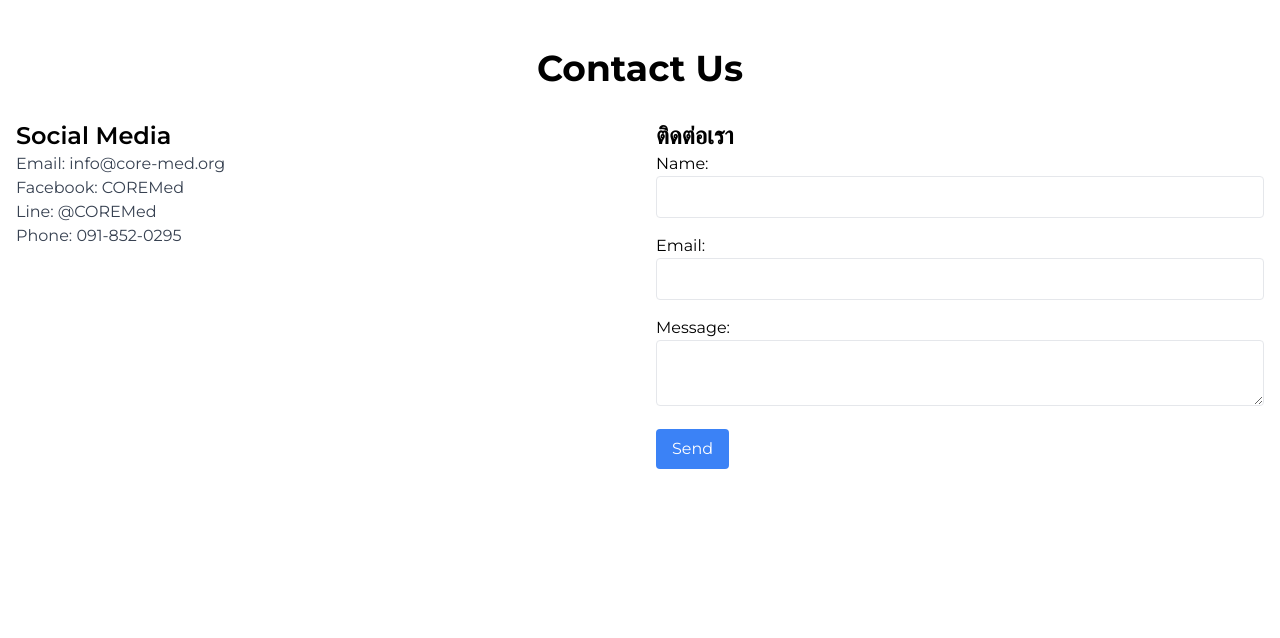
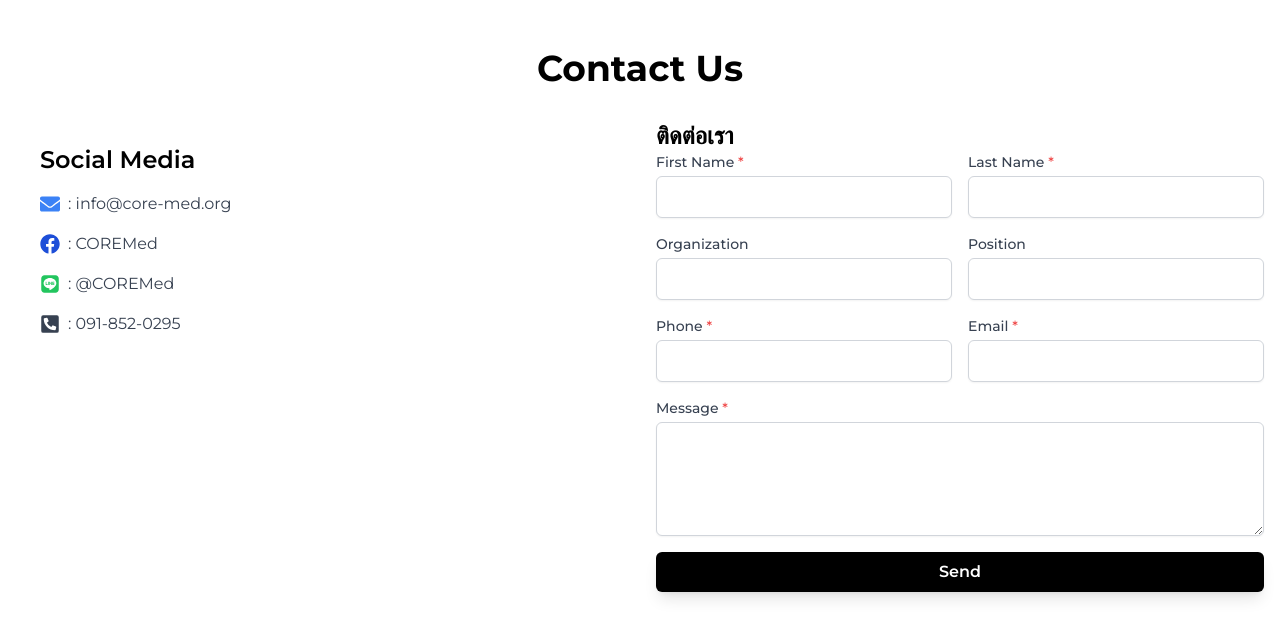
Before and after one commit to KSTN-coder/nextjs-web, a Next.js app: page /contact in a window 1280 px wide. Shown: the top 638 px of the page. Built offline with nearby package versions, Linux system fonts and the light colour scheme.

Commit message:
Our Services

```diff
--- a/package.json
+++ b/package.json
@@ -9,10 +9,12 @@
     "lint": "next lint"
   },
   "dependencies": {
+    "@heroicons/react": "^2.2.0",
     "next": "15.1.6",
     "nodemailer": "^6.10.0",
     "react": "^19.0.0",
-    "react-dom": "^19.0.0"
+    "react-dom": "^19.0.0",
+    "react-icons": "^5.4.0"
   },
   "devDependencies": {
     "@eslint/eslintrc": "^3",
--- a/src/app/api/send-email/route.ts
+++ b/src/app/api/send-email/route.ts
@@ -1,30 +1,44 @@
-// src/app/api/send-email/route.ts
-import { NextResponse } from 'next/server';
-import nodemailer from 'nodemailer';
+import { NextResponse } from "next/server";
+import nodemailer from "nodemailer";
 
-export async function POST(request: Request) {
-  const { name, email, message } = await request.json();
+export async function POST(req: Request) {
+  try {
+    const body = await req.json();
+    const { firstName, lastName, organization, position, phone, email, message } = body;
+
+    if (!firstName || !lastName || !phone || !email || !message) {
+      return NextResponse.json({ error: "All required fields must be filled." }, { status: 400 });
+    }
 
     const transporter = nodemailer.createTransport({
-    service: 'gmail',
+      host: "smtp.gmail.com",
+      port: 587,
+      secure: false,
       auth: {
         user: process.env.EMAIL_USER,
-      pass: process.env.EMAIL_PASSWORD,
+        pass: process.env.EMAIL_PASS,
       },
     });
 
     const mailOptions = {
-    from: email,
-    to: process.env.EMAIL_GROUP,
-    subject: `New Contact Form Submission from ${name}`,
-    text: message,
+      from: `"Contact Form" <${process.env.EMAIL_USER}>`,
+      to: `<${process.env.EMAIL_GROUP}>`,
+      subject: "New Contact Form Submission",
+      text: `
+        Name: ${firstName} ${lastName}
+        Organization: ${organization || "N/A"}
+        Position: ${position || "N/A"}
+        Phone: ${phone}
+        Email: ${email}
+        Message: ${message}
+      `,
     };
 
-  try {
     await transporter.sendMail(mailOptions);
-    return NextResponse.json({ message: 'Message sent successfully!' });
+
+    return NextResponse.json({ success: "Email sent successfully!" });
   } catch (error) {
-    console.error(error);
-    return NextResponse.json({ message: 'Failed to send message.' }, { status: 500 });
+    console.error("Error sending email:", error);
+    return NextResponse.json({ error: "Failed to send email." }, { status: 500 });
   }
 }
--- a/src/app/globals.css
+++ b/src/app/globals.css
@@ -7,6 +7,7 @@
     opacity: 0%;
     transform: translateY(0px);
   }
+
   to {
     opacity: 100%;
     transform: translateY(0);
@@ -35,6 +36,7 @@
   max-width: 1000px;
   padding: 0 1rem;
 }
+
 .hero-content h1 {
   font-size: 3rem;
   margin-bottom: 1rem;
@@ -47,6 +49,7 @@
   margin-bottom: 1rem;
   line-height: 1.2;
 }
+
 .overlay {
   height: 100%;
   width: 100%;
@@ -71,6 +74,7 @@
   text-align: center;
   /* จัดข้อความให้อยู่กลาง */
 }
+
 .services-card {
   background: #fff;
   border-radius: 8px;
@@ -78,6 +82,10 @@
   /* ตัดรูปเกินขอบหากมี */
   padding: 1rem;
   text-align: left;
+  color: #2b5d9f;
+  /* สีข้อความหัวข้อ */
+  font-size: 0.9rem;
+  /* ขนาดข้อความหัวข้อ */
   /* จัดข้อความให้อยู่กลาง */
   /* box-shadow: 0px 0px 20px 20px #0000001a; */
 }
@@ -94,9 +102,10 @@
   border-radius: 8px;
   overflow: hidden;
   box-shadow: -1px 20px 20px 20px #0000001a;
-    padding: 1rem;
+  padding: 2rem;
   text-align: left;
 }
+
 .description-services {
   /* background: #f4f4f4; */
   /* border-radius: 8px; */
@@ -116,18 +125,18 @@
   font-size: 15px;
 }
 
-.services-card {
-  color: #2b5d9f; /* สีข้อความหัวข้อ */
-  font-size: 1.25rem; /* ขนาดข้อความหัวข้อ */
+
+
+.service-description {
+  color: #4b5563;
+  /* สีข้อความเนื้อหา */
+  margin-top: 8px;
+  padding: 8px;
+  background-color: #f9fafb;
+  /* สีพื้นหลังเนื้อหา */
+  border-radius: 4px;
 }
 
-.service-description {
-  color: #4b5563; /* สีข้อความเนื้อหา */
-  margin-top: 8px;
-  padding: 8px;
-  background-color: #f9fafb; /* สีพื้นหลังเนื้อหา */
-  border-radius: 4px;
-}
 /*------ 670px --------*/
 
 @media (max-width: 670px) {
@@ -137,29 +146,38 @@
     line-height: 1.2;
     font-weight: bold;
   }
+
   .about-img {
     display: flex;
     flex-wrap: wrap;
   }
+
   .navbar {
     max-width: auto;
   }
 
 }
+
 /* สำหรับ iPhone 14 Pro Max ในรูปแบบ Portrait */
 @media only screen and (max-width: 428px) and (max-height: 926px) {
   .text-container {
-    font-size: 16px; /* ปรับขนาดฟอนต์ */
-    line-height: 1.5; /* ปรับระยะห่างระหว่างบรรทัด */
-    padding: 10px; /* เพิ่มระยะห่างรอบข้อความ */
+    font-size: 16px;
+    /* ปรับขนาดฟอนต์ */
+    line-height: 1.5;
+    /* ปรับระยะห่างระหว่างบรรทัด */
+    padding: 10px;
+    /* เพิ่มระยะห่างรอบข้อความ */
   }
 }
 
 /* สำหรับ iPhone 14 Pro Max ในรูปแบบ Landscape */
 @media only screen and (max-width: 926px) and (max-height: 428px) {
   .text-container {
-    font-size: 14px; /* ปรับขนาดฟอนต์ */
-    line-height: 1.4; /* ปรับระยะห่างระหว่างบรรทัด */
-    padding: 8px; /* เพิ่มระยะห่างรอบข้อความ */
+    font-size: 14px;
+    /* ปรับขนาดฟอนต์ */
+    line-height: 1.4;
+    /* ปรับระยะห่างระหว่างบรรทัด */
+    padding: 8px;
+    /* เพิ่มระยะห่างรอบข้อความ */
   }
 }
--- a/src/app/page.tsx
+++ b/src/app/page.tsx
@@ -8,7 +8,6 @@ import Social from "../components/Social";
 
 export default function Home() {
   return (
-
     <div className="font-sans ">
       <Navbar />
 
@@ -30,14 +29,12 @@ export default function Home() {
               in Medicine
             </h1>
             <p className="text-lg">
-              ยินดีต้อนรับสู่
-              <br /> COREMed: Center for Outstanding Research and Excellence in
-              Medicine <br />
+              <br />
+              COREMed
+              <br />
               ที่ปรึกษางานวิจัยทางการแพทย์และการตีพิมพ์ระดับมืออาชีพ
             </p>
-
           </div>
-
         </div>
       </div>
 
@@ -45,11 +42,47 @@ export default function Home() {
       <Services />
       <div>
         <main className="container mx-auto p-4">
-          <h1 className="text-4xl font-bold text-center my-8">Contact Us</h1>
-          <div className="grid grid-cols-1 md:grid-cols-2 gap-8">
-            <Social />
-            <div>
-            <ContactForm />
+          <div className="bg-gray-50 py-10">
+            <div className="container mx-auto px-4">
+              <h1 className="text-4xl font-bold text-center mb-6 text-blue-600">
+                Contact Us
+              </h1>
+              <div className="grid grid-cols-1 md:grid-cols-2 gap-4 bg-white p-4 rounded-lg shadow-lg">
+                {/* Social Media Section */}
+                <div className="space-y-4">
+                  <Social />
+                  <div className="mt-4">
+                    <h5 className="text-xl font-semibold text-blue-600 mb-2">
+                      ทำไมถึงเลือกเรา?
+                    </h5>
+                    <ul className="list-disc list-inside text-gray-700 space-y-1">
+                      <li>สามารถปรับรูปแบบตามเป้าหมายงานวิจัยของคุณ</li>
+                      <li>
+                        ที่ปรึกษาที่มีประสบการณ์และมีผลงานโดดเด่นในแวดวงวิชาการ
+                      </li>
+                      <li>
+                        การส่งมอบงานตรงเวลาและยึดมั่นในมาตรฐานคุณภาพสูงสุด
+                      </li>
+                      <li>ราคาที่สมเหตุสมผล พร้อมแพ็คเกจที่ยืดหยุ่น</li>
+                    </ul>
+                  </div>
+                  <div className="mt-4">
+                    <h6 className="text-xl font-semibold text-blue-600 mb-2">
+                      เริ่มงานกับเราด้วยขั้นตอนง่าย ๆ
+                    </h6>
+                    <div className="flex space-x-2 text-gray-700">
+                      <span>1. นัดเวลา</span>
+                      <span>2. พูดคุย</span>
+                      <span>3. เสนอ Solution ที่เหมาะสม</span>
+                    </div>
+                  </div>
+                </div>
+
+                {/* Contact Form Section */}
+                <div className="space-y-4">
+                  <ContactForm />
+                </div>
+              </div>
             </div>
           </div>
         </main>
--- a/src/components/ContactForm.tsx
+++ b/src/components/ContactForm.tsx
@@ -1,15 +1,27 @@
-// src/components/ContactForm.tsx
 "use client";
 
 import { useState } from "react";
 
 export default function ContactForm() {
-  const [name, setName] = useState("");
-  const [email, setEmail] = useState("");
-  const [message, setMessage] = useState("");
+  const [formData, setFormData] = useState({
+    firstName: "",
+    lastName: "",
+    organization: "",
+    position: "",
+    phone: "",
+    email: "",
+    message: "",
+  });
+
   const [status, setStatus] = useState("");
+  const [showPopup, setShowPopup] = useState(false);
 
-  const handleSubmit = async (e: React.FormEvent) => {
+  const handleChange = (e) => {
+    const { name, value } = e.target;
+    setFormData((prevData) => ({ ...prevData, [name]: value }));
+  };
+
+  const handleSubmit = async (e) => {
     e.preventDefault();
 
     try {
@@ -18,11 +30,20 @@ export default function ContactForm() {
         headers: {
           "Content-Type": "application/json",
         },
-        body: JSON.stringify({ name, email, message }),
+        body: JSON.stringify(formData),
       });
 
       if (res.ok) {
-        setStatus("Message sent successfully!");
+        setStatus("THANK YOU FOR CONTACT US !");
+        setFormData({
+          firstName: "",
+          lastName: "",
+          organization: "",
+          position: "",
+          phone: "",
+          email: "",
+          message: "",
+        });
       } else {
         setStatus("Failed to send message.");
       }
@@ -30,43 +51,135 @@ export default function ContactForm() {
       console.error("Error sending message:", error);
       setStatus("Failed to send message.");
     }
+    setShowPopup(true); // เปิด Popup
+    setTimeout(() => setShowPopup(false), 3000); // ปิด Popup อัตโนมัติหลัง 3 วินาที
   };
 
   return (
-    <form onSubmit={handleSubmit} className="space-y-4">
+    <form onSubmit={handleSubmit} className="space-y-4" id="ContactForm">
+      <div className="grid grid-cols-1 md:grid-cols-2 gap-4">
         <div>
-        <label className="block">Name:</label>
+          <label className="block text-sm font-medium text-gray-700">
+            First Name <span className="text-red-500">*</span>
+          </label>
           <input
             type="text"
-          value={name}
-          onChange={(e) => setName(e.target.value)}
-          className="w-full p-2 border rounded"
+            name="firstName"
+            value={formData.firstName}
+            onChange={handleChange}
+            className="mt-1 block w-full p-2 border border-gray-300 rounded-md shadow-sm focus:ring-blue-500 focus:border-blue-500"
             required
           />
         </div>
         <div>
-        <label className="block">Email:</label>
+          <label className="block text-sm font-medium text-gray-700">
+            Last Name <span className="text-red-500">*</span>
+          </label>
           <input
-          type="email"
-          value={email}
-          onChange={(e) => setEmail(e.target.value)}
-          className="w-full p-2 border rounded"
+            type="text"
+            name="lastName"
+            value={formData.lastName}
+            onChange={handleChange}
+            className="mt-1 block w-full p-2 border border-gray-300 rounded-md shadow-sm focus:ring-blue-500 focus:border-blue-500"
+            required
+          />
+        </div>
+      </div>
+
+      <div className="grid grid-cols-1 md:grid-cols-2 gap-4">
+        <div>
+          <label className="block text-sm font-medium text-gray-700">
+            Organization
+          </label>
+          <input
+            type="text"
+            name="organization"
+            value={formData.organization}
+            onChange={handleChange}
+            className="mt-1 block w-full p-2 border border-gray-300 rounded-md shadow-sm focus:ring-blue-500 focus:border-blue-500"
+          />
+        </div>
+        <div>
+          <label className="block text-sm font-medium text-gray-700">
+            Position
+          </label>
+          <input
+            type="text"
+            name="position"
+            value={formData.position}
+            onChange={handleChange}
+            className="mt-1 block w-full p-2 border border-gray-300 rounded-md shadow-sm focus:ring-blue-500 focus:border-blue-500"
+          />
+        </div>
+      </div>
+
+      <div className="grid grid-cols-1 md:grid-cols-2 gap-4">
+        <div>
+          <label className="block text-sm font-medium text-gray-700">
+            Phone <span className="text-red-500">*</span>
+          </label>
+          <input
+            type="text"
+            name="phone"
+            value={formData.phone}
+            onChange={handleChange}
+            className="mt-1 block w-full p-2 border border-gray-300 rounded-md shadow-sm focus:ring-blue-500 focus:border-blue-500"
             required
           />
         </div>
         <div>
-        <label className="block">Message:</label>
-        <textarea
-          value={message}
-          onChange={(e) => setMessage(e.target.value)}
-          className="w-full p-2 border rounded"
+          <label className="block text-sm font-medium text-gray-700">
+            Email <span className="text-red-500">*</span>
+          </label>
+          <input
+            type="email"
+            name="email"
+            value={formData.email}
+            onChange={handleChange}
+            className="mt-1 block w-full p-2 border border-gray-300 rounded-md shadow-sm focus:ring-blue-500 focus:border-blue-500"
             required
           />
         </div>
-      <button type="submit" className="px-4 py-2 bg-blue-500 text-white rounded">
+      </div>
+
+      <div>
+        <label className="block text-sm font-medium text-gray-700">
+          Message <span className="text-red-500">*</span>
+        </label>
+        <textarea
+          name="message"
+          value={formData.message}
+          onChange={handleChange}
+          rows={4}
+          className="mt-1 block w-full p-2 border border-gray-300 rounded-md shadow-sm focus:ring-blue-500 focus:border-blue-500"
+          required
+        />
+      </div>
+
+      <button
+        type="submit"
+        className="w-full bg-black text-white font-semibold py-2 px-4 rounded-md hover:bg-blue-700 shadow-lg"
+      >
         Send
       </button>
-      {status && <p className="mt-4 text-center">{status}</p>}
+
+
+      {/* Popup */}
+      {showPopup && (
+        <div
+          className={`fixed top-10 left-1/2 transform -translate-x-1/2 bg-white p-4 rounded-lg shadow-lg border ${
+            status.includes("Failed") ? "border-red-500" : "border-blue-500"
+          }`}
+        >
+          <p
+            className={`text-center font-bold ${
+              status.includes("Failed") ? "text-red-500" : "text-blue-500"
+            }`}
+          >
+            {status}
+          </p>
+        </div>
+      )}
     </form>
   );
 }
--- a/src/components/Social.tsx
+++ b/src/components/Social.tsx
@@ -1,19 +1,34 @@
+import { FaEnvelope, FaFacebook, FaLine, FaPhoneSquareAlt} from "react-icons/fa"; // ใช้ React Icons
 
 export default function Social() {
   return (
-
-          <div>
-            <h2 className="text-2xl font-semibold">Social Media</h2>
-            <ul className="text-gray-700">
-              <li>Email: info@core-med.org</li>
-              <li>Facebook: COREMed</li>
-              <a href='https://line.me/R/ti/p/@807vdzks?oat_content=url&ts=01201915' >
-              <li>Line: @COREMed</li>
-              </a>
-              <li>Phone: 091-852-0295</li>
-            </ul>
-          </div>
-
-
+    <div className="p-6">
+      <h2 className="text-2xl font-semibold mb-4">Social Media</h2>
+      <ul className="text-gray-700 space-y-4">
+        <li className="flex items-center">
+          <FaEnvelope className="h-5 w-5 mr-2 text-blue-500" />
+          <span>: info@core-med.org</span>
+        </li>
+        <li className="flex items-center">
+          <FaFacebook className="h-5 w-5 mr-2 text-blue-700" />
+          <span>: COREMed</span>
+        </li>
+        <li className="flex items-center">
+          <FaLine className="h-5 w-5 mr-2 text-green-500" />
+          <a
+            href="https://line.me/R/ti/p/@807vdzks?oat_content=url&ts=01201915"
+            target="_blank"
+            rel="noopener noreferrer"
+            className="hover:underline"
+          >
+            : @COREMed
+          </a>
+        </li>
+        <li className="flex items-center">
+          <FaPhoneSquareAlt className="h-5 w-5 mr-2 text-gray-700" />
+          <span>: 091-852-0295</span>
+        </li>
+      </ul>
+    </div>
   );
 }
```
Also changed, not shown: src/components/About.tsx (+31 -25 lines), src/components/Navbar.tsx (+6 -6 lines), src/components/Services.tsx (+9 -9 lines), 1 other file (tests, documents, lock files or other folders). Lines whose indentation alone changed are shown as unchanged.
